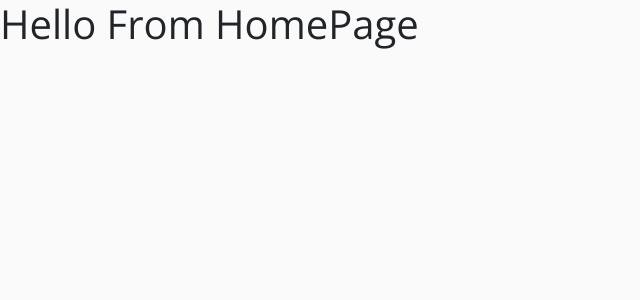
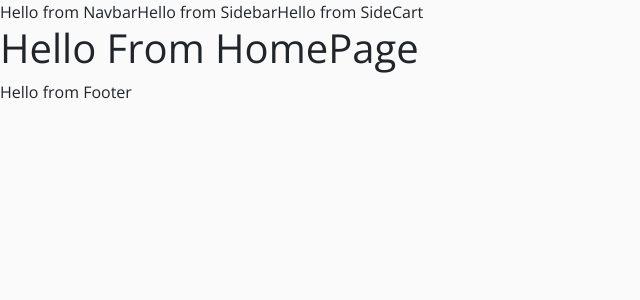
Before and after one commit to johnLeavell/test-store, a React (Create React App) app: page / in a window 1280 px wide. Shown: the top 300 px of the page, without its empty margins (0-640 px from the left). Built offline with nearby package versions, Linux system fonts and the light colour scheme.

Commit message:
updated folder structure

```diff
--- a/src/App.js
+++ b/src/App.js
@@ -9,12 +9,22 @@
 import SingleProduct from './pages/SingleProductPage';
 import Default from './pages/Default.js';
 import Cart from './pages/CartPage'
+
 import { Route, Switch } from 'react-router-dom'
+
+import Navbar from './components/Navbar';
+import Sidebar from './components/Sidebar';
+import SideCart from './components/SideCart';
+import Footer from './components/Footer';
+
 
 class App extends Component {
   render() {
     return (
       <>
+        <Navbar />
+        <Sidebar />
+        <SideCart />
         <Switch>
           <Route path="/" exact component={Home} />
           <Route path="/about" component={About} />
@@ -24,6 +34,7 @@
           <Route path="/cart" component={Cart} />
           <Route path="/default" component={Default} />
         </Switch>
+        <Footer />
       </>
     )
   }
--- /dev/null
+++ b/src/components/Footer.js
@@ -0,0 +1,9 @@
+import React from 'react'
+
+export default function Footer() {
+    return (
+        <>
+            Hello from Footer
+        </>
+    )
+}
--- /dev/null
+++ b/src/components/Navbar.js
@@ -0,0 +1,9 @@
+import React from 'react'
+
+export default function Navbar() {
+    return (
+        <>
+            Hello from Navbar
+        </>
+    )
+}
--- /dev/null
+++ b/src/components/SideCart.js
@@ -0,0 +1,9 @@
+import React from 'react'
+
+export default function SideCart() {
+    return (
+        <>
+            Hello from SideCart
+        </>
+    )
+}
--- /dev/null
+++ b/src/components/Sidebar.js
@@ -0,0 +1,9 @@
+import React from 'react'
+
+export default function Sidebar() {
+    return (
+        <>
+            Hello from Sidebar
+        </>
+    )
+}
```
